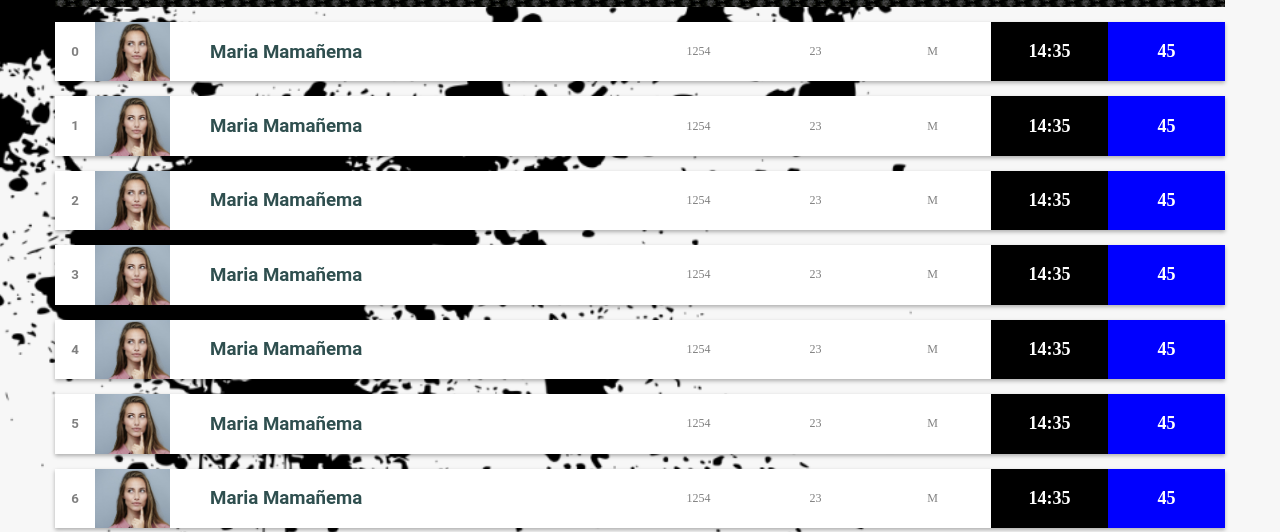
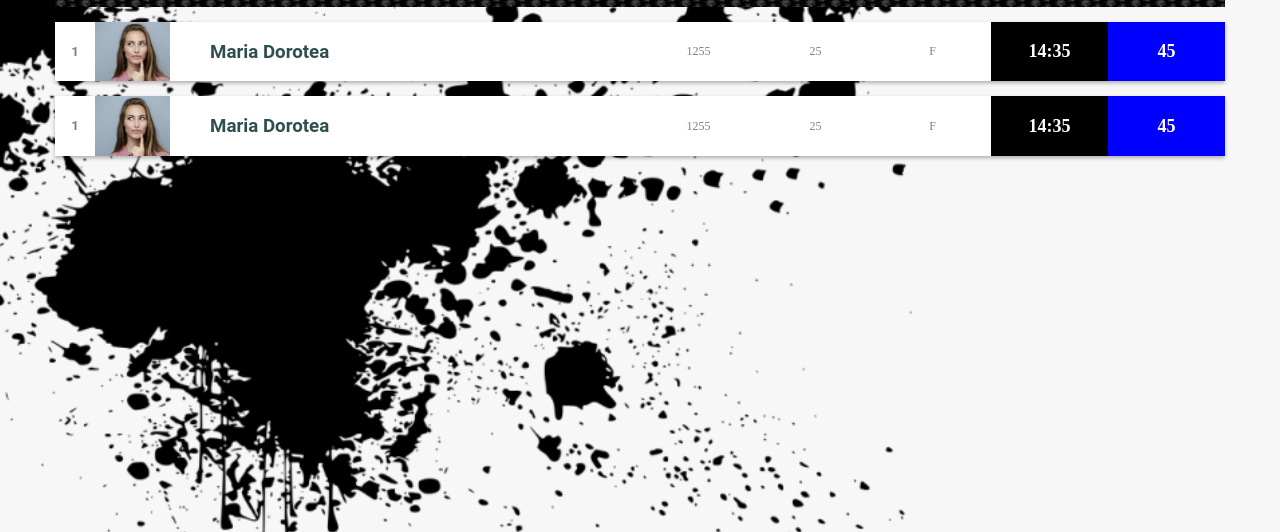
Before and after one commit to ojmarte/Front-end-SweatWorks---Assignment-for-the-Full-Stack-Developer-position, a Gatsby site: page / in a window 1280 px wide. Shown: the part 263-795 px from the top of the page. Built offline with nearby package versions, Linux system fonts and the light colour scheme; Gatsby itself is replaced by a stand-in of ours.

Commit message:
It was modified some components used in the main index.js

```diff
--- a/src/pages/index.js
+++ b/src/pages/index.js
@@ -1,8 +1,7 @@
 import React from "react";
 import Layout from "../components/layout.js";
 import Stats from "../components/stats.js";
-import UserRanks from "../components/rankStats.js";
-import maria from "../images/maria.jpg";
+import AllRankStats from '../components/lastStats.js';
 
 
 const IndexPage = () => {
@@ -10,8 +9,9 @@ const IndexPage = () => {
 	return (
   	<Layout>
             <Stats>
-		{Array.apply(0, Array(10)).map(a => true).map((a, b) => (<UserRanks key={b} rank={b} image={maria} name="Maria Mamañema" bib={1254} age={23} gender="M" time="14:35" score={45} />))}
-            </Stats>
+		<AllRankStats />
+		<AllRankStats />
+	    </Stats>
   	</Layout>
 	)
 
```
